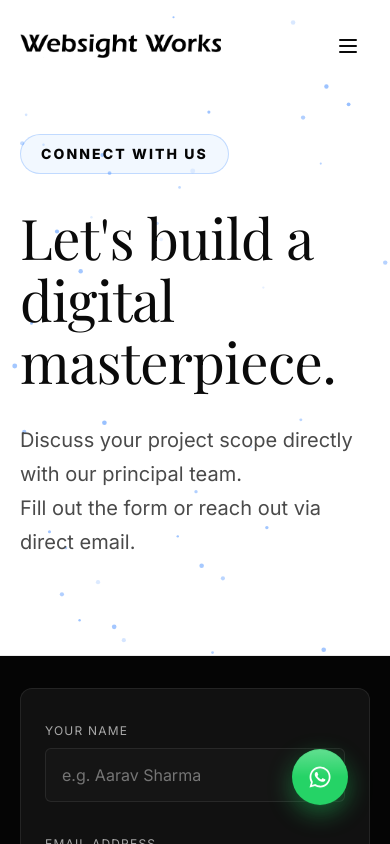
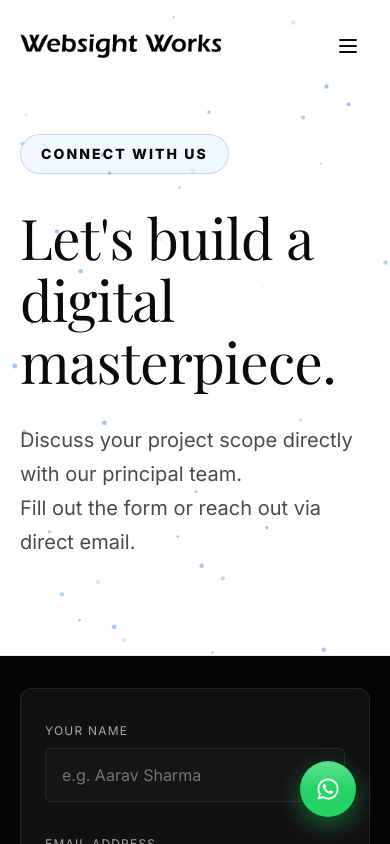
Before and after one commit to Rajveer2227/websightworks-website, a React (Vite) app: page /contact in a window 390 px wide. Shown: the top 844 px of the page. Built offline with nearby package versions, Linux system fonts and the light colour scheme; a web font is replaced by a local one.

Commit message:
NEW UPDATE 7

```diff
--- a/src/components/WhatsAppWidget.css
+++ b/src/components/WhatsAppWidget.css
@@ -7,8 +7,8 @@ body.preloader-active .whatsapp-widget-container {
 
 .whatsapp-widget-container {
   position: fixed;
-  bottom: 56px;
-  right: 24px;
+  bottom: 44px;
+  right: 18px;
   z-index: 9990;
   pointer-events: auto;
   display: flex;
@@ -18,15 +18,15 @@ body.preloader-active .whatsapp-widget-container {
 
 @media (max-width: 1024px) {
   .whatsapp-widget-container {
-    bottom: calc(40px + env(safe-area-inset-bottom, 0px));
-    right: calc(46px + env(safe-area-inset-right, 0px));
+    bottom: calc(28px + env(safe-area-inset-bottom, 0px));
+    right: calc(38px + env(safe-area-inset-right, 0px));
   }
 }
 
 @media (max-width: 600px) {
   .whatsapp-widget-container {
-    bottom: calc(36px + env(safe-area-inset-bottom, 0px));
-    right: calc(42px + env(safe-area-inset-right, 0px));
+    bottom: calc(24px + env(safe-area-inset-bottom, 0px));
+    right: calc(34px + env(safe-area-inset-right, 0px));
   }
 }
 
```
